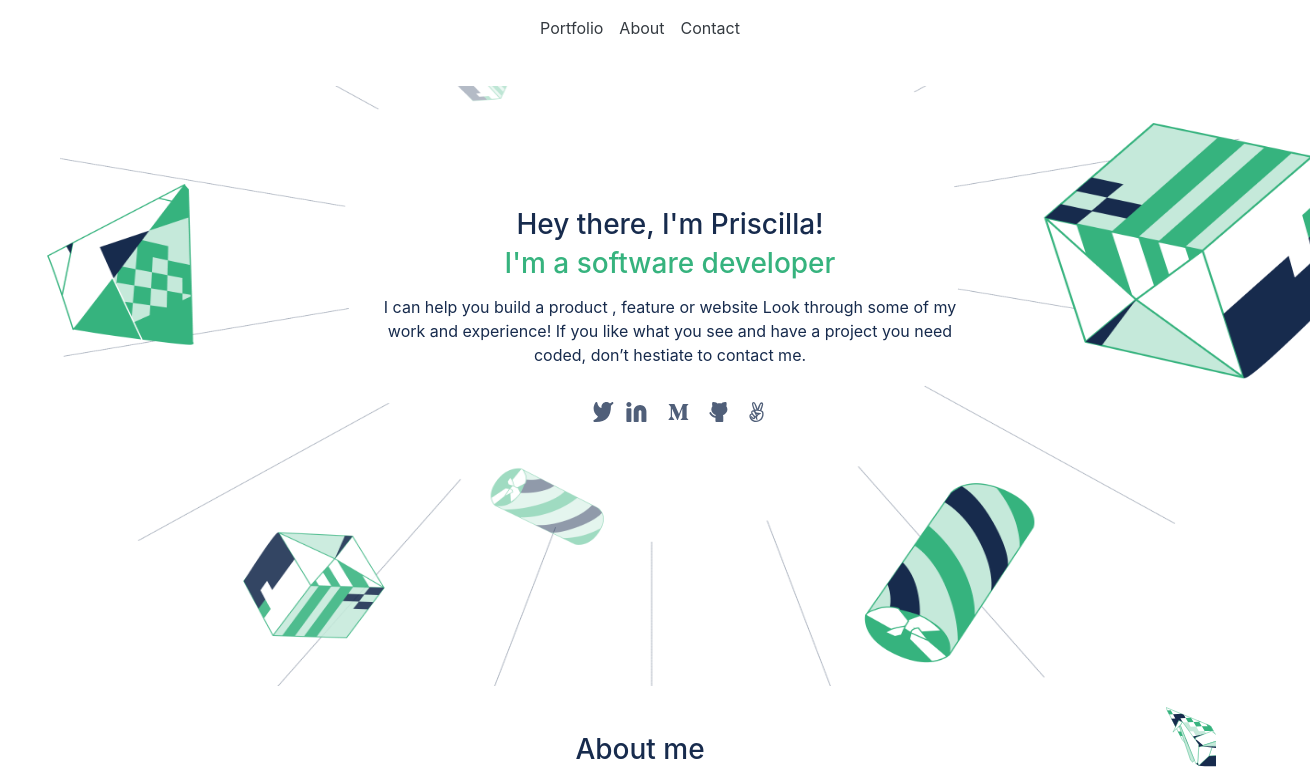
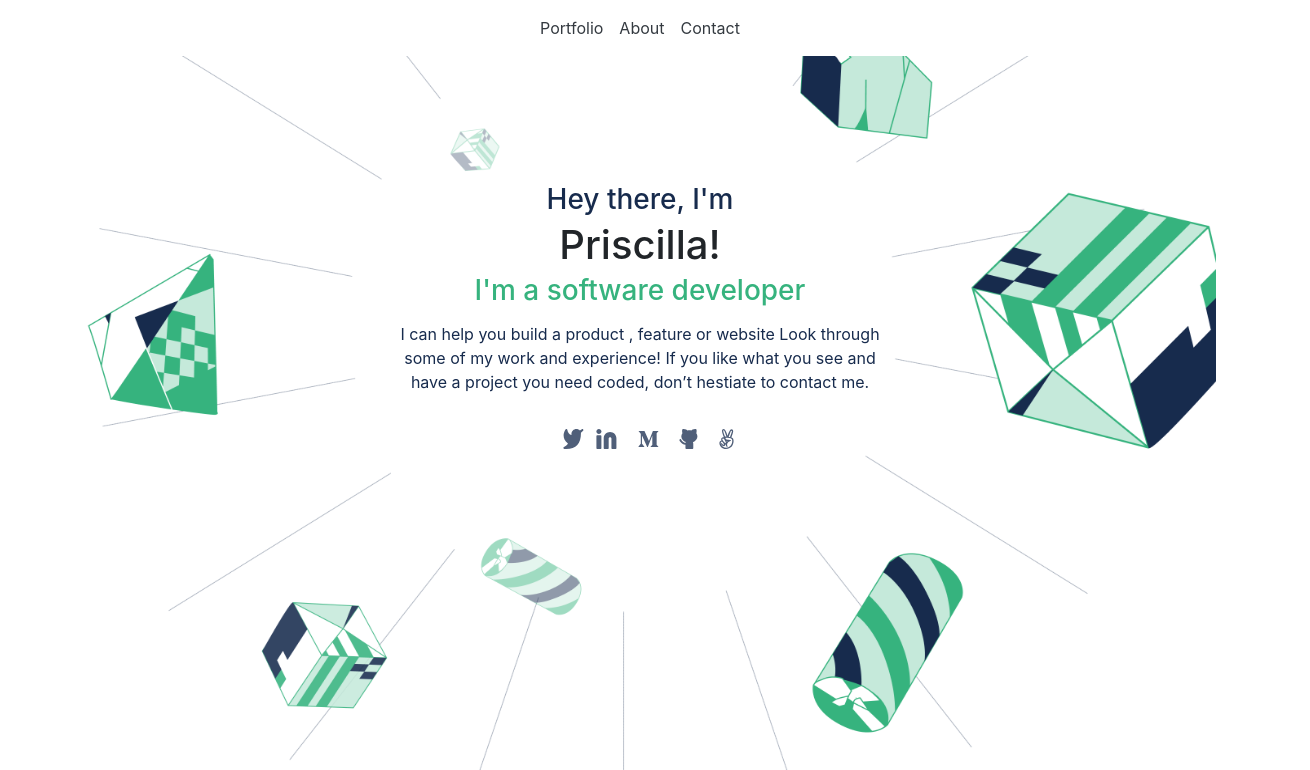
Before and after one commit to prolajumokeoni/portfolio, a website: page index.html in a window 1280 px wide. Shown: the top 770 px of the page, 1310 px wide, since content can reach past the window. Drawn offline with nearby package versions, Linux system fonts and the light colour scheme.

Commit message:
Remove media queries

```diff
--- a/assets/styles.css
+++ b/assets/styles.css
@@ -39,7 +39,8 @@ html {
 
 .main-image {
   background-image: url("./images/mobile-grp.png");
-  background-size: 350px 580px;
+  margin: 0 auto;
+  background-size: 95%;
   background-repeat: no-repeat;
   background-position: center;
   height: 600px;
@@ -141,121 +142,20 @@ input[type=submit]:hover {
   text-align: center;
 }
 
-@media (min-width: 410px) {
+@media (max-width:320px) {
+  body {
+  width: 350px;
+  margin-left: 30px;
+}
+}
+@media (min-width:768px) {
   .main-image {
-    width: 100%;
-    background-size: 430px 700px;
-    margin-left: 30px;
-    background-position: center;
+    background-image: url("./images/grp.png");
+    background-size: 90% 100%;
+    height: 800px;
+  }
+  .about-me {
+    width: 40%;
+    margin: 0 auto;
   }
 }
-
-@media (min-width: 465px) {
-  .main-image {
-    background-image: none;
-  }
-
-  #about-me {
-    background-image: url("./images/grp.png");
-    width: 100%;
-    background-size: 500px 550px;
-    background-position: center;
-  }
-
-  .about-me {
-    padding-top: 0;
-  }
-}
-
-@media (min-width: 410px) {
-  .main-image {
-    width: 100%;
-    background-size: 430px 700px;
-    background-position: center;
-    margin-left: 30px;
-  }
-}
-
-@media (min-width: 465px) {
-  .main-image {
-    background-image: none;
-  }
-
-  .about-me {
-    padding-top: 75px;
-  }
-
-  #about-me {
-    width: 100%;
-    background-size: 600px 550px;
-    background-position: center;
-  }
-}
-
-@media (min-width: 410px) {
-  .main-image {
-    width: 100%;
-    background-size: 430px 700px;
-    margin-left: 30px;
-  }
-}
-
-@media (min-width: 600px) {
-  .main-image {
-    background-image: none;
-    background-position: center;
-  }
-
-  #about-me {
-    background-size: 700px 550px;
-    text-align: center;
-  }
-
-  .about-me {
-    width: 50%;
-  }
-}
-
-@media (min-width: 600px) {
-  #about-me {
-    background-size: 1300px 800px;
-    text-align: center;
-  }
-
-  .about-me {
-    width: 45%;
-  }
-
-  .works {
-    padding-top: 40px;
-  }
-
-  #contact-me {
-    display: flex;
-    width: 80%;
-    margin: 0 auto;
-    align-items: center;
-  }
-
-  .container {
-    width: 70%;
-  }
-
-  .text-container {
-    width: 30%;
-  }
-
-  .know-me {
-    width: 90%;
-  }
-
-  .footer {
-    margin-top: 30px;
-  }
-
-  .footer-text,
-  .icons-3 {
-    margin: 0 auto;
-    width: 20%;
-  }
-}
--- a/index.html
+++ b/index.html
@@ -13,7 +13,7 @@
 
 <body>
   <nav class="navbar navbar-expand-md navbar-light">
-    <a class="navbar-brand  d-lg-none d-xl-none d-md-none display-3" href="#">Welcome</a>
+    <a href="#" class="navbar-brand d-lg-none d-xl-none d-md-none display-3" >Welcome</a>
     <button class="navbar-toggler" type="button" data-toggle="collapse" data-target="#navbarNavDropdown"
       aria-controls="navbarNavDropdown" aria-expanded="false" aria-label="Toggle navigation">
       <span class="navbar-toggler-icon"></span>
@@ -34,7 +34,8 @@
   </nav>
   <section class="about main-image" id="about-me">
     <div class="about-me text-center">
-      <h3 class="pt-5 blue-font font-weight-bolder">Hey there, I'm Priscilla!</h3>
+      <h3 class="pt-5 blue-font font-weight-bolder">Hey there, I'm</h3>
+      <h1> Priscilla!</h1>
       <h3 class="green-font font-weight-bolder pb-2">I'm a software developer</h3>
       <p class="blue-font"> I can help you build a product , feature or website Look through some of my work and
         experience! If you like
@@ -49,19 +50,19 @@
       </div>
     </div>
   </section>
-  <section class="know-me text-center">
+  <main class="know-me text-center mt-5">
     <div class="main">
-      <h3 class="blue-font text-center pt-5 ">About me</h3>
+      <h3 class="blue-font text-center pt-5 w-50 mx-auto">About me</h3>
       <img class="about-right" src="./assets/images/about-right-m.svg" alt="">
       <img class="about-left" src="./assets/images/about-left-m.svg" alt="">
-      <p class="text-center pb-5"> I can help you build a product , feature or website Look through some of my work and
+      <p class="text-center pb-5 w-75 mx-auto"> I can help you build a product , feature or website Look through some of my work and
         experience! If you like what you see and have a project you need coded,
         don’t hestiate to contact me.</p>
-      <button type="button" class="btn btn-outline-light green-background"
+      <button type="button" class="btn btn-outline-light green-background  mx-auto"
         onclick="window.location.href='https://docs.google.com/document/d/1k9W0bm-8P2PnU0vSbfbCAB1RBPQ0BGHh/edit?usp=sharing&ouid=112191945282529855746&rtpof=true&sd=true';">See
         Resume</button>
     </div>
-  </section>
+  </main>
 
   <section class="skills">
     <div class="card-deck">
@@ -138,6 +139,7 @@
     </footer>
   <script src="https://ajax.googleapis.com/ajax/libs/jquery/1.11.1/jquery.min.js"></script>
   <script src="https://maxcdn.bootstrapcdn.com/bootstrap/4.0.0-beta/js/bootstrap.min.js"></script>
+    <script src="index.js"></script>
 </body>
 
 </html>
```
